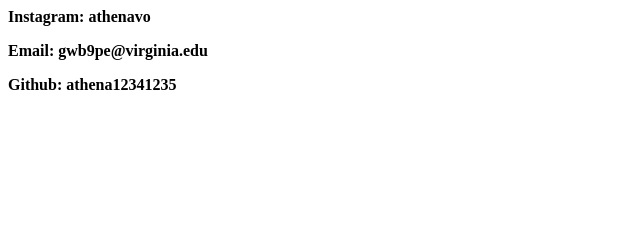
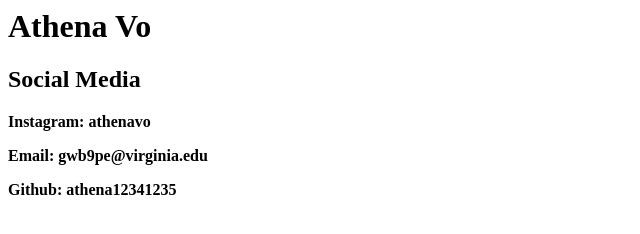
Before and after one commit to athena12341235/athena12341235.github.io, a plain HTML site: page index.html in a window 1280 px wide. Shown: the whole page, without its empty margins (0-640 px from the left). Drawn offline with Linux system fonts and the light colour scheme.

Commit message:
Update index.html

```diff
--- a/index.html
+++ b/index.html
@@ -1,5 +1,6 @@
 <html>
   <head>
+    <meta name="viewport" content="width=device-width, initial-scale = 1">
     <title>My first web page</title>
     <style>
       p {
@@ -8,6 +9,8 @@
     </style>
   </head>
   <body>
+    <h1>Athena Vo</h1>
+    <h2>Social Media</h2>
     <p>Instagram: athenavo</p>
     <p>Email: gwb9pe@virginia.edu</p>
     <p>Github: athena12341235</p>
```
